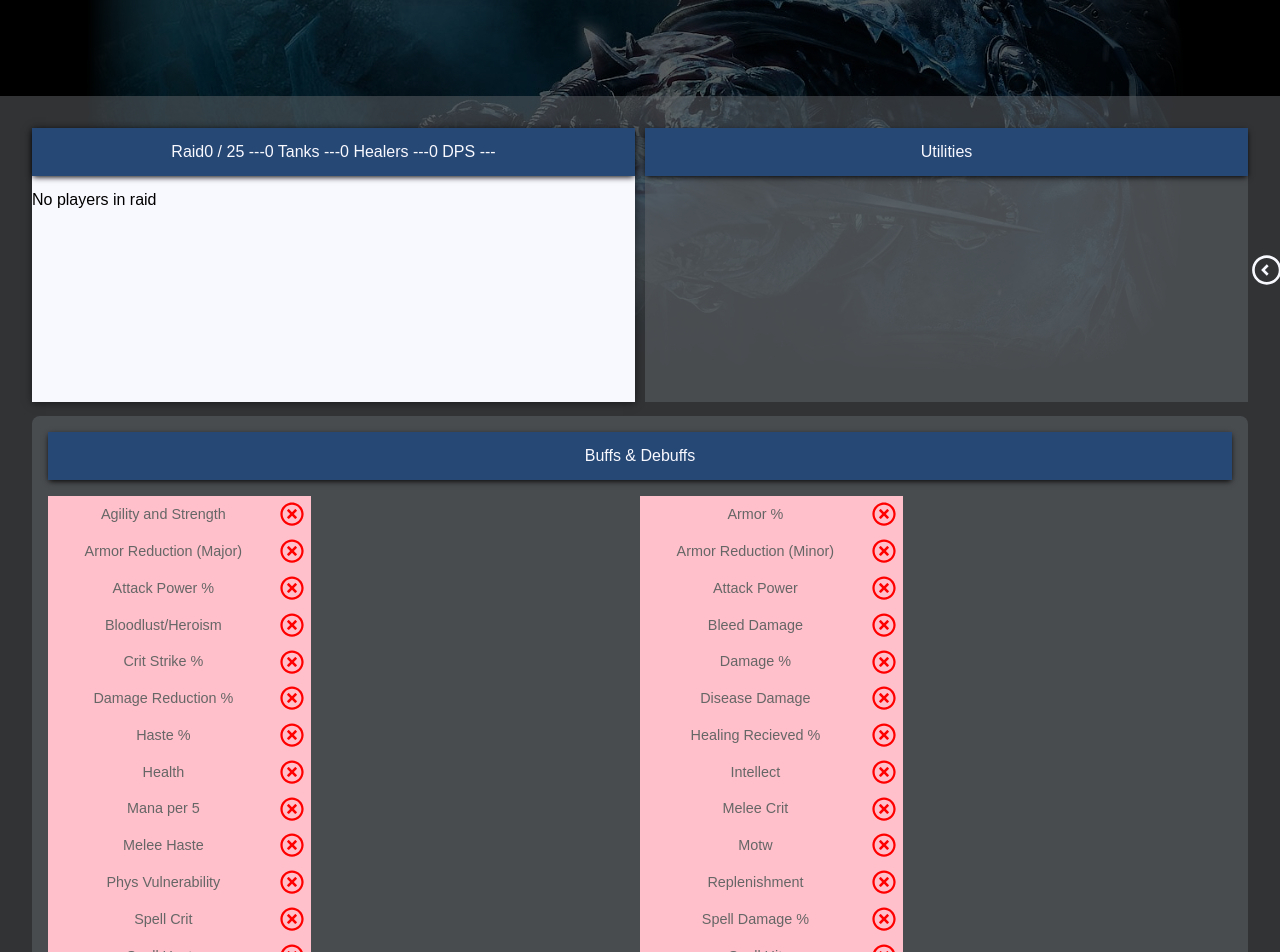
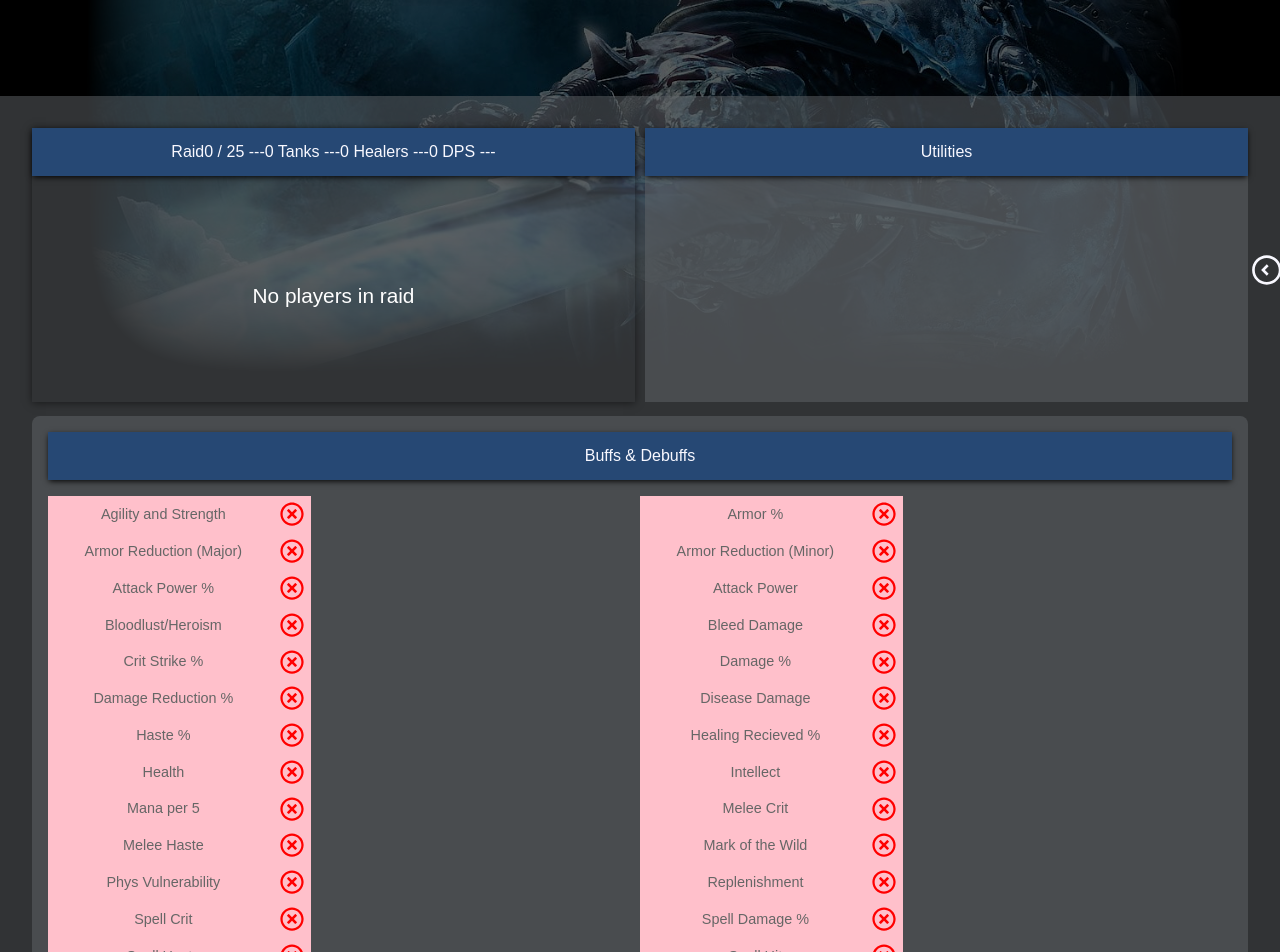
Before and after one commit to MarcusMohns/Codex-Online, a React (Create React App) app: page /raidassembler in a window 1280 px wide. Shown: the part 260-1212 px from the top of the page. Built offline with nearby package versions, Linux system fonts and the light colour scheme.

Commit message:
fixed motw bug

```diff
--- a/src/BuffArray.js
+++ b/src/BuffArray.js
@@ -89,7 +89,7 @@ const BuffArray = [
     source: ["Enhancement Shamans", ["Frost Death Knights"]],
   },
   {
-    name: "Motw",
+    name: "Mark of the Wild",
     source: ["Druids"],
   },
   {
--- a/src/components/styles/RaidAssembler.styled.js
+++ b/src/components/styles/RaidAssembler.styled.js
@@ -161,11 +161,18 @@ export const RaidContainer = styled.section`
   display: flex;
   flex-direction: column;
   align-items: flex-start;
-  background-color: ${COLORS.offWhite};
+  background-color: ${COLORS.primaryTransparent};
   min-width: 100%;
   height: min-content;
   margin-bottom: 50px;
   box-shadow: 0 1px 8px rgba(0, 0, 0, 0.5);
+
+  .no-players-text {
+    margin: auto;
+    display: flex;
+    color: ${COLORS.lighttext};
+    font-size: 1.3rem;
+  }
 
   .grid {
     display: grid;
@@ -173,7 +180,7 @@ export const RaidContainer = styled.section`
     grid-template-rows: repeat(5, 1fr);
     grid-auto-flow: column;
     width: 100%;
-    background-color: ${COLORS.background};
+    background-color: ${COLORS.primaryTransparent};
   }
   @media (min-width: 1200px) {
     grid-area: Raid;
@@ -256,9 +263,11 @@ export const CategoryContainer = styled.div`
   text-align: center;
   height: 100%;
   width: 100%;
+  margin-bottom: 2px;
 
   @media (min-width: 1200px) {
     flex-direction: row;
+    margin-bottom: 0px;
   }
 `;
 
@@ -412,7 +421,8 @@ export const StyledUtilities = styled.div`
   display: flex;
   flex-wrap: wrap;
   flex-direction: row;
-  margin: auto;
+  justify-content: center;
+  align-items: center;
 `;
 
 export const StyledUtility = styled.div`
```
